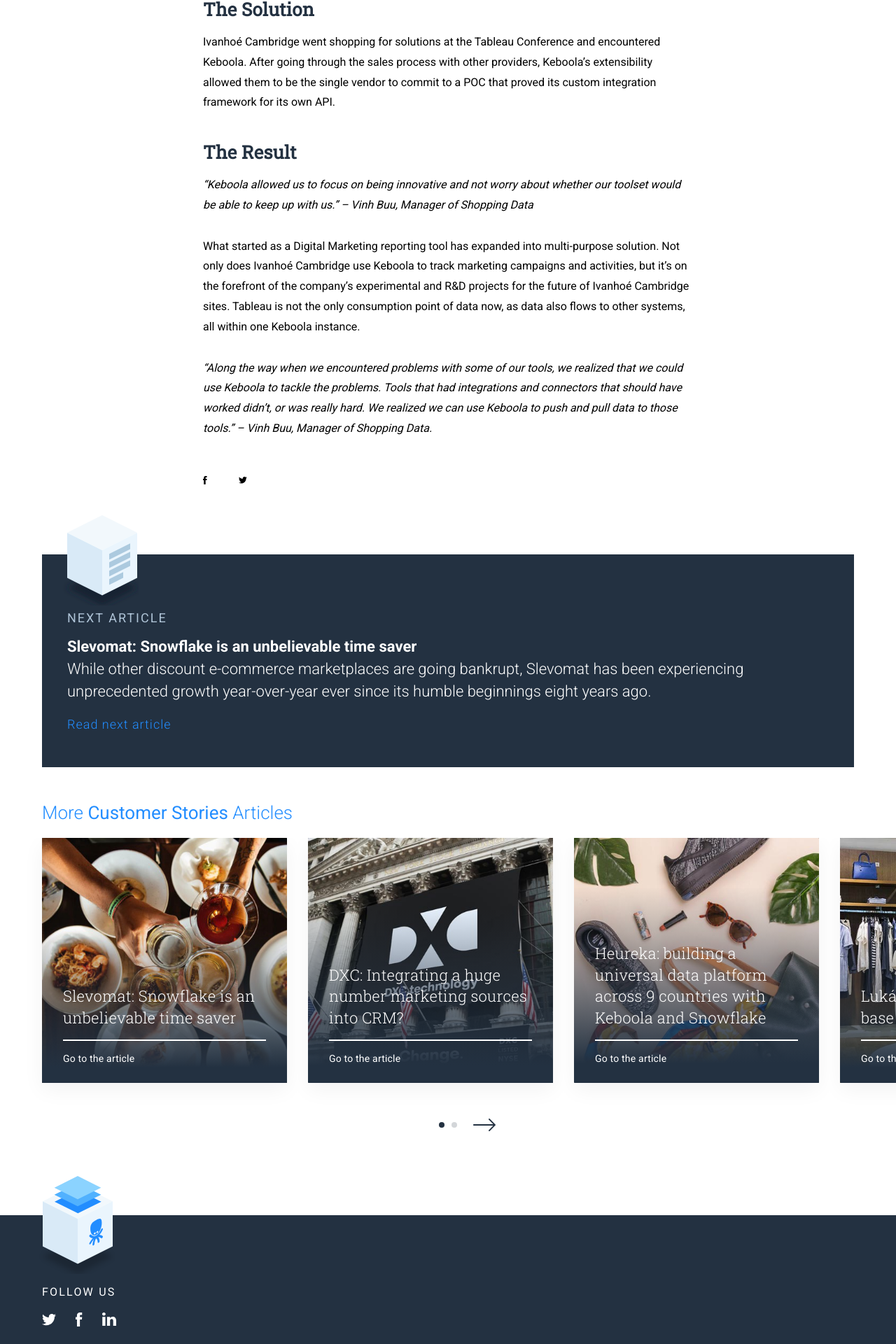
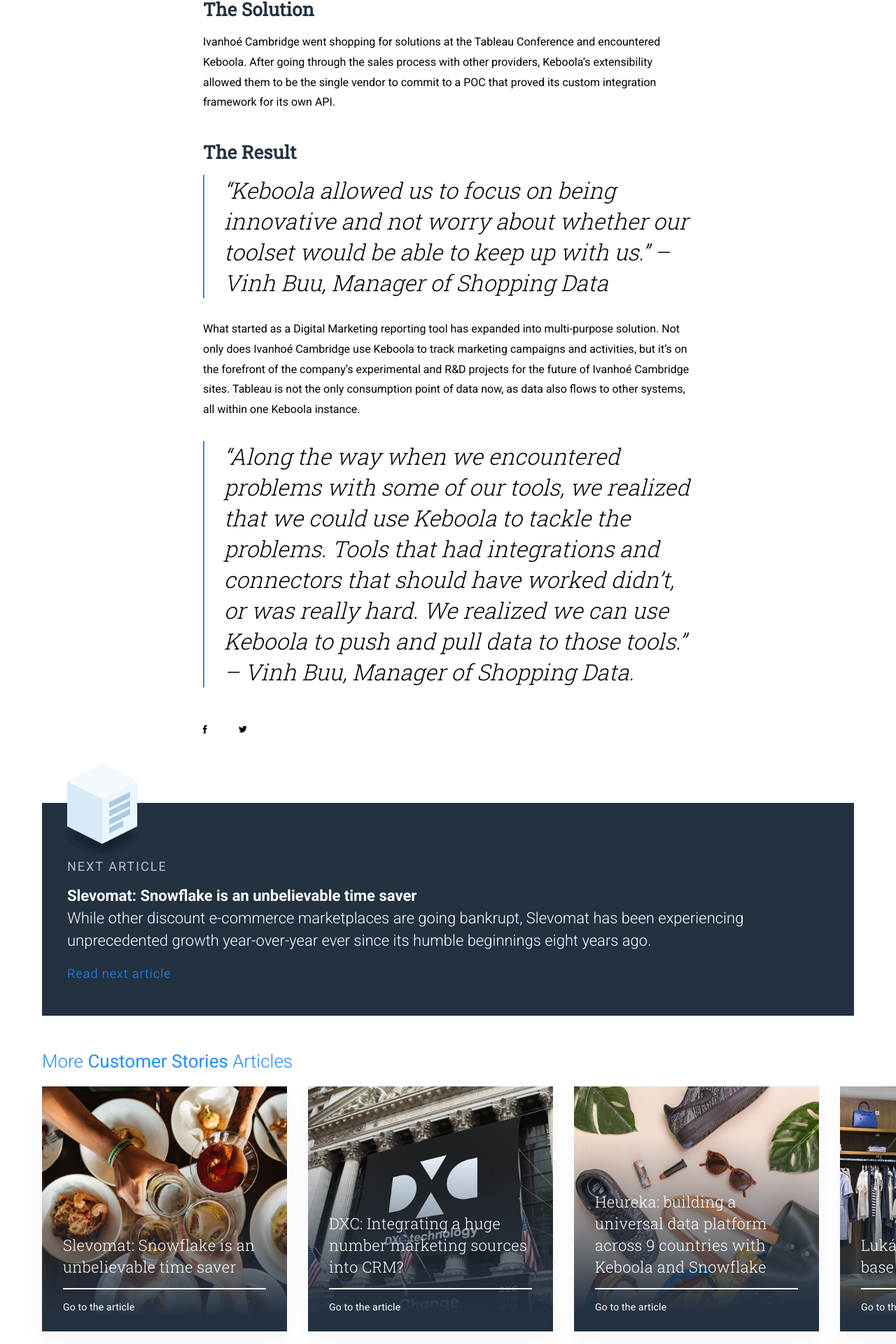
Before and after one commit to keboola/blog, a Jekyll site: the page built from _posts/2019-02-10-ivanhoe-customer-success-story.md, in a window 1280 px wide. Shown: the part 1454-3374 px from the top of the page at 70% size. Built offline with Jekyll 4.4.1, drawn with Linux system fonts in a browser that asks for light colours; nearby versions of some CDN libraries.

```diff
--- a/_posts/2019-02-10-ivanhoe-customer-success-story.md
+++ b/_posts/2019-02-10-ivanhoe-customer-success-story.md
@@ -29,8 +29,8 @@ Ivanhoé Cambridge went shopping for solutions at the Tableau Conference and enc
 
 #### **The Result**
 
-_“Keboola allowed us to focus on being innovative and not worry about whether our toolset would be able to keep up with us.” -- Vinh Buu, Manager of Shopping Data_
+> _“Keboola allowed us to focus on being innovative and not worry about whether our toolset would be able to keep up with us.” -- Vinh Buu, Manager of Shopping Data_
 
 What started as a Digital Marketing reporting tool has expanded into multi-purpose solution. Not only does Ivanhoé Cambridge use Keboola to track marketing campaigns and activities, but it’s on the forefront of the company’s experimental and R&D projects for the future of Ivanhoé Cambridge sites. Tableau is not the only consumption point of data now, as data also flows to other systems, all within one Keboola instance.
 
-_“Along the way when we encountered problems with some of our tools, we realized that we could use Keboola to tackle the problems. Tools that had integrations and connectors that should have worked didn’t, or was really hard. We realized we can use Keboola to push and pull data to those tools.” -- Vinh Buu, Manager of Shopping Data._
+> _“Along the way when we encountered problems with some of our tools, we realized that we could use Keboola to tackle the problems. Tools that had integrations and connectors that should have worked didn’t, or was really hard. We realized we can use Keboola to push and pull data to those tools.” -- Vinh Buu, Manager of Shopping Data._
```
